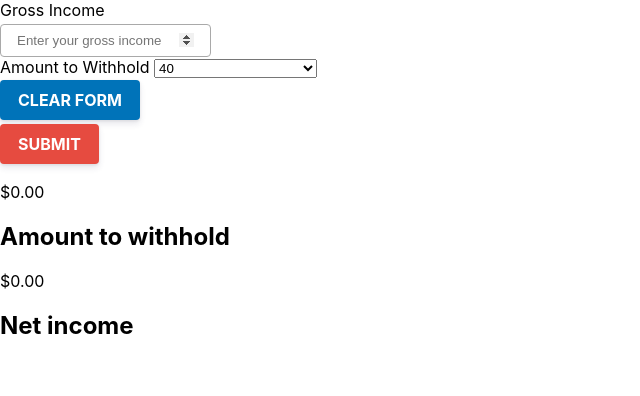
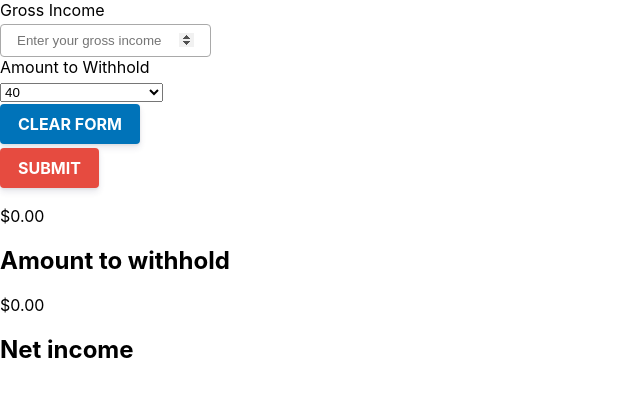
Before and after one commit to adriantoddross/set-aside, a React (Create React App) app: page / in a window 1280 px wide. Shown: the top 396 px of the page, without its empty margins (0-640 px from the left). Built offline with nearby package versions, Linux system fonts and the light colour scheme.

Commit message:
add classes

```diff
--- a/src/Components/Select.jsx
+++ b/src/Components/Select.jsx
@@ -3,16 +3,17 @@ import React from 'react';
 export default function Select(props) {
     return (
         <div className="form-group">
-            <label htmlFor={props.name}> {props.title} </label>
-            <select
+            <label className="form-label" htmlFor={props.name}> {props.title} </label>
+            <select className="form-select"
               name={props.name}
               value={props.value}
               onChange={props.handleChange}
               >
-              <option value="" disabled>{props.placeholder}</option>
+              <option className="form-option" value="" disabled>{props.placeholder}</option>
               {props.options.map(option => {
                 return (
                   <option
+                    className="form-options"
                     key={option}
                     value={option}
                     label={option}>{option}
```
